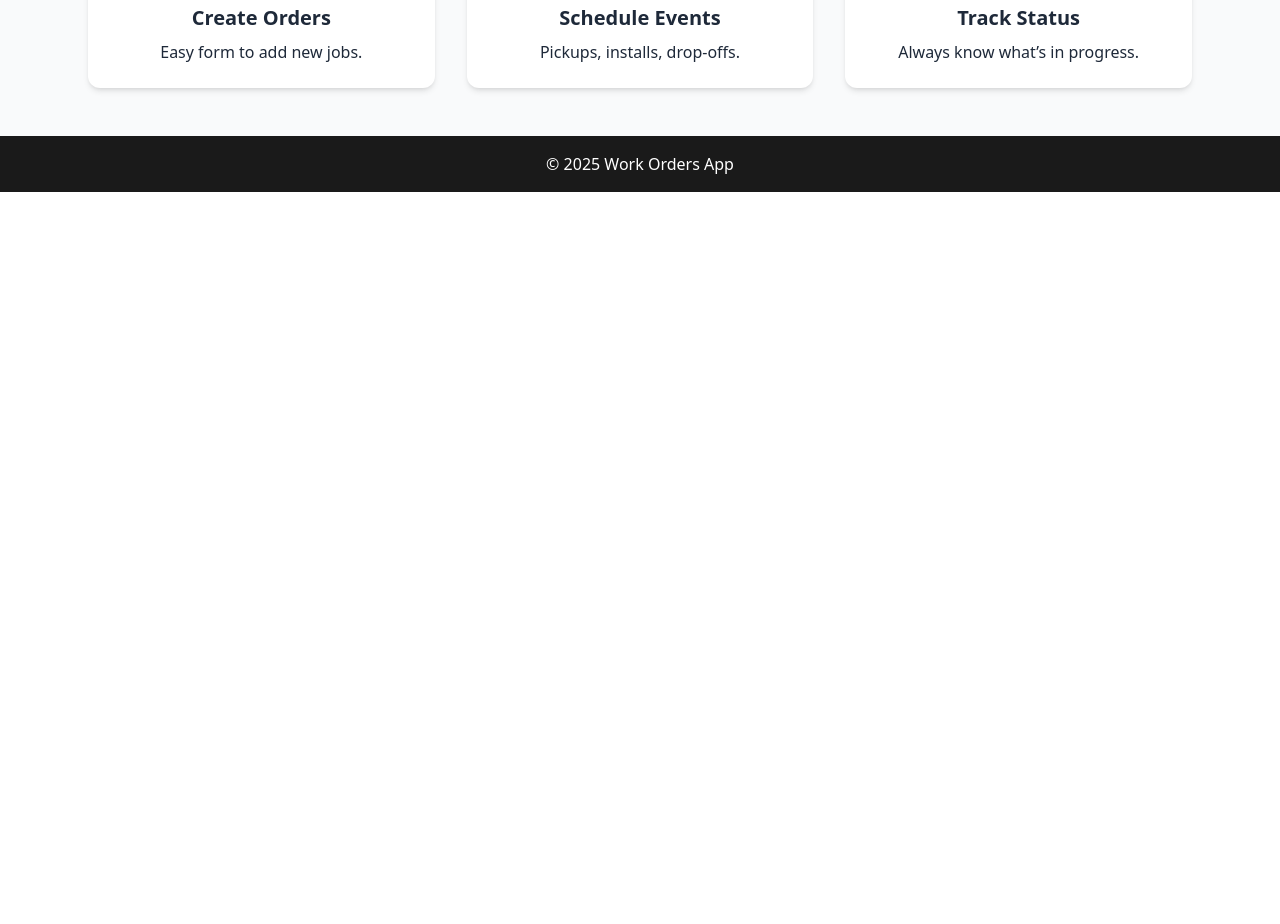
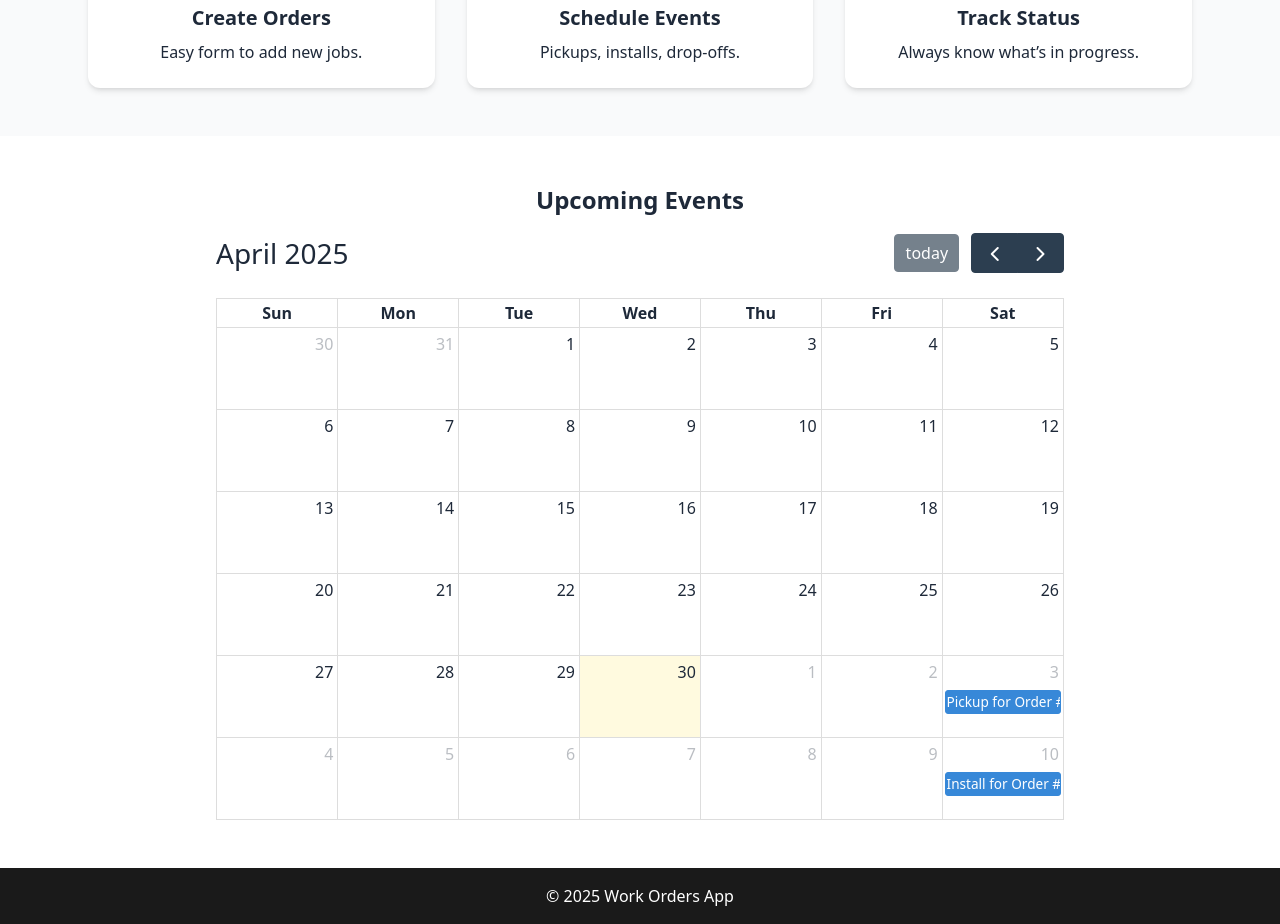
Before and after one commit to mattyray/Django-react-workorders, a React (Vite) app in the folder frontend/: page / in a window 1280 px wide. Shown: the part 760-1684 px from the top of the page. Before the commit the page ends 952 px from the top, so only its background shows below. Built offline with nearby package versions, Linux system fonts and the light colour scheme.

Commit message:
added a calendar to the homepage

```diff
--- a/frontend/package.json
+++ b/frontend/package.json
@@ -10,8 +10,12 @@
     "preview": "vite preview"
   },
   "dependencies": {
+    "@fullcalendar/common": "^5.11.5",
+    "@fullcalendar/daygrid": "^6.1.17",
+    "@fullcalendar/react": "^6.1.17",
     "axios": "^1.9.0",
     "react": "^19.0.0",
+    "react-calendar": "^5.1.0",
     "react-dom": "^19.0.0"
   },
   "devDependencies": {
--- a/frontend/src/main.jsx
+++ b/frontend/src/main.jsx
@@ -6,5 +6,5 @@ import App                 from './App.jsx';
 createRoot(document.getElementById('root')).render(
   <StrictMode>
     <App />
-  </StrictMode>
+  </StrictMode>,
 );
--- a/frontend/src/pages/Home.jsx
+++ b/frontend/src/pages/Home.jsx
@@ -1,9 +1,18 @@
 import React from 'react';
+import FullCalendar from '@fullcalendar/react';
+import dayGridPlugin from '@fullcalendar/daygrid';
 import { Link } from 'react-router-dom';
 
 export default function Home() {
+  const events = [
+    { title: 'Pickup for Order #1', date: '2025-05-03' },
+    { title: 'Install for Order #2', date: '2025-05-10' },
+    { title: 'Drop-off for Order #3', date: '2025-05-15' },
+  ];
+
   return (
     <main className="min-h-screen bg-gradient-to-r from-blue-500 to-indigo-600 text-white">
+      {/* Hero */}
       <section className="min-h-[70vh] flex flex-col items-center justify-center px-6">
         <h1 className="text-4xl md:text-6xl font-bold mb-4 drop-shadow-lg">
           Streamline Your Work Orders
@@ -13,17 +22,13 @@ export default function Home() {
         </p>
         <Link
           to="/workorders"
-          className="
-            bg-white text-blue-600 font-semibold
-            px-6 py-3 rounded-full
-            shadow-md hover:shadow-lg
-            transition-shadow duration-200
-          "
+          className="bg-white text-blue-600 font-semibold px-6 py-3 rounded-full shadow-md hover:shadow-lg transition-shadow duration-200"
         >
           Get Started
         </Link>
       </section>
 
+      {/* Features */}
       <section className="py-12 bg-gray-50 text-gray-800 dark:bg-gray-800 dark:text-gray-200">
         <div className="max-w-6xl mx-auto grid grid-cols-1 md:grid-cols-3 gap-8 px-6">
           <div className="bg-white dark:bg-gray-700 rounded-xl shadow-md p-6 text-center">
@@ -43,6 +48,19 @@ export default function Home() {
           </div>
         </div>
       </section>
+
+      {/* Calendar */}
+      <section className="py-12 bg-white text-gray-800 dark:bg-gray-900 dark:text-gray-200">
+        <div className="max-w-4xl mx-auto px-6">
+          <h2 className="text-2xl font-semibold mb-4 text-center">Upcoming Events</h2>
+          <FullCalendar
+            plugins={[dayGridPlugin]}
+            initialView="dayGridMonth"
+            events={events}
+            height="auto"
+          />
+        </div>
+      </section>
     </main>
   );
 }
```
Also changed, not shown: 1 other file (tests, documents, lock files or other folders).
